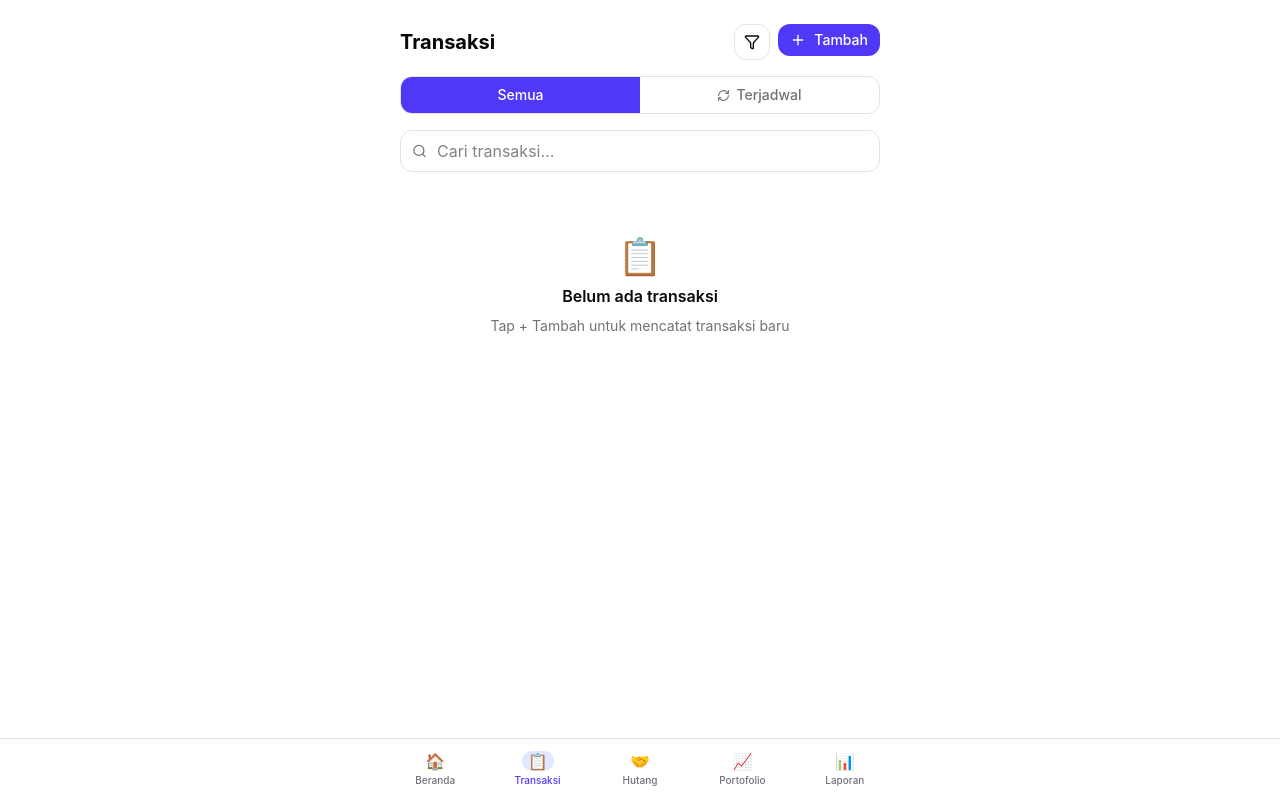
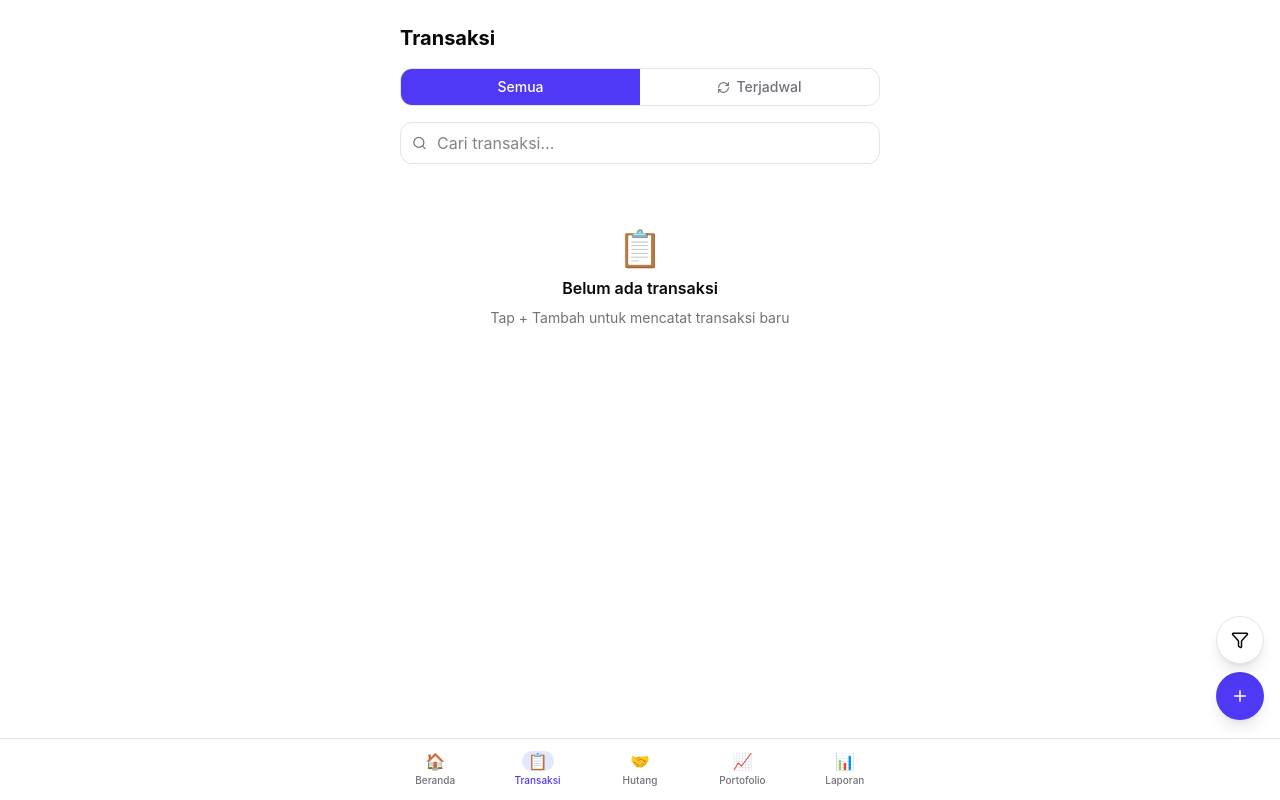
Before and after one commit to katzura1/Wallet-Manager, a React (Vite) app: page /transactions in a window 1280 px wide. Built offline with nearby package versions, Linux system fonts and the light colour scheme.

Commit message:
feat: add floating action button for adding debts and transactions

```diff
--- a/src/pages/Debts.tsx
+++ b/src/pages/Debts.tsx
@@ -4,6 +4,7 @@ import { getDebts, addDebt, updateDebt, deleteDebt, payDebt, getDebtPayments, up
 import { formatCurrency, formatDate, formatNumberWithSeparator, todayISO } from "@/lib/utils";
 import type { Debt, DebtPayment } from "@/types";
 import { useWalletStore, useSettingsStore } from "@/stores/walletStore";
+import { Plus } from "lucide-react";
 
 // ─── Debt Form Modal ──────────────────────────────────────────────────────────
 
@@ -411,7 +412,6 @@ export default function Debts() {
       {/* Header */}
       <div className="flex items-center justify-between">
         <h1 className="text-lg font-bold text-[hsl(var(--foreground))]">Hutang & Piutang</h1>
-        <Button size="sm" onClick={() => setAddOpen(true)}>+ Tambah</Button>
       </div>
 
       {/* Summary */}
@@ -494,6 +494,16 @@ export default function Debts() {
           onConfirm={handleDelete}
         />
       )}
+
+      <button
+        type="button"
+        onClick={() => setAddOpen(true)}
+        className="fixed bottom-20 right-4 z-40 w-12 h-12 rounded-full bg-indigo-600 text-white shadow-lg hover:bg-indigo-500 active:scale-95 transition"
+        aria-label="Tambah hutang atau piutang"
+        title="Tambah hutang/piutang"
+      >
+        <Plus size={18} className="mx-auto" />
+      </button>
     </div>
   );
 }
--- a/src/pages/Portfolio.tsx
+++ b/src/pages/Portfolio.tsx
@@ -6,7 +6,7 @@ import { getAssets, addAsset, updateAsset, deleteAsset, savePortfolioSnapshot, g
 import { syncAllPrices, searchCoins, anyPriceStale, type CoinSearchResult } from "@/services/priceSync";
 import { db } from "@/db/db";
 import { useSettingsStore } from "@/stores/walletStore";
-import { Eye, EyeOff, Clock } from "lucide-react";
+import { Eye, EyeOff, Clock, Plus } from "lucide-react";
 import type { Asset, AssetPrice, AssetType, PortfolioHistory } from "@/types";
 
 // ─── Constants ────────────────────────────────────────────────────────────────
@@ -1203,12 +1203,14 @@ export default function Portfolio() {
       />
 
       {/* Floating Add button */}
-      <button
-        onClick={() => setAddOpen(true)}
-        className="fixed bottom-25 right-4 z-40 flex items-center gap-2 rounded-full   bg-indigo-600 px-5 py-3 text-sm font-semibold text-white shadow-lg hover:bg-indigo-700 active:scale-95 transition-transform"
-      >
-        <span className="text-lg leading-none">+</span>
-      </button>
+      <div className="fixed bottom-20 right-4 z-100 flex flex-col items-end gap-2">
+        <button
+          onClick={() => setAddOpen(true)}
+          className="w-12 h-12 rounded-full bg-indigo-600 text-white shadow-lg hover:bg-indigo-500 active:scale-95 transition"
+        >
+          <Plus size={18} className="mx-auto" />
+        </button>
+      </div>
     </div>
   );
 }
--- a/src/pages/Transactions.tsx
+++ b/src/pages/Transactions.tsx
@@ -10,7 +10,7 @@ import { getRecurringTransactions, deleteRecurring, updateRecurring, getRecurrin
 import { db } from "@/db/db";
 import { formatCurrency, formatDate } from "@/lib/utils";
 import type { Transaction, RecurringTransaction, TransactionSplit } from "@/types";
-import { Plus, Search, Filter, Pencil, Trash2, RefreshCw, Pause, Play, SkipForward } from "lucide-react";
+import { Plus, Search, Filter, Pencil, Trash2, RefreshCw, Pause, Play, SkipForward, ChevronDown, ChevronUp } from "lucide-react";
 
 const INTERVAL_LABEL: Record<string, string> = {
   daily: "Harian", weekly: "Mingguan", monthly: "Bulanan", yearly: "Tahunan",
@@ -38,6 +38,7 @@ export default function Transactions() {
   const [pendingRecurringAction, setPendingRecurringAction] = useState<{ rec: RecurringTransaction; action: "toggle" | "run" | "skip" } | null>(null);
   const [splitMap, setSplitMap] = useState<Record<number, TransactionSplit[]>>({});
   const [expandedSplitId, setExpandedSplitId] = useState<number | null>(null);
+  const [expandedDates, setExpandedDates] = useState<Record<string, boolean>>({});
 
   useEffect(() => {
     setSearch(filter.search ?? "");
@@ -195,6 +196,14 @@ export default function Transactions() {
   }
   const sortedDates = Object.keys(groupedByDate).sort((a, b) => b.localeCompare(a));
 
+  function expandAllDays() {
+    setExpandedDates(Object.fromEntries(sortedDates.map((date) => [date, true])) as Record<string, boolean>);
+  }
+
+  function collapseAllDays() {
+    setExpandedDates(Object.fromEntries(sortedDates.map((date) => [date, false])) as Record<string, boolean>);
+  }
+
   function handleTabChange(tab: "all" | "recurring") {
     setActiveTab(tab);
     setSearchParams(tab === "all" ? {} : { tab });
@@ -232,24 +241,10 @@ export default function Transactions() {
   ].filter((item): item is { key: string; label: string; onRemove: () => void } => item !== null);
 
   return (
-    <div className="p-4 space-y-4">
+    <div className="p-4 pb-24 space-y-4">
       <div className="flex items-center justify-between pt-2">
         <h1 className="text-xl font-bold">Transaksi</h1>
-        <div className="flex gap-2">
-          {activeTab === "all" && (
-            <Button size="icon" variant="outline" onClick={() => setShowFilter(!showFilter)} className="relative">
-              <Filter size={16} />
-              {activeFilterChips.length > 0 && (
-                <span className="absolute -top-1 -right-1 min-w-4 h-4 px-1 rounded-full bg-indigo-600 text-white text-[10px] leading-4 font-bold">
-                  {activeFilterChips.length}
-                </span>
-              )}
-            </Button>
-          )}
-          <Button size="sm" onClick={() => activeTab === "recurring" ? setRecurringFormOpen(true) : setAddOpen(true)}>
-            <Plus size={16} /> Tambah
-          </Button>
-        </div>
+        <div />
       </div>
 
       {/* Tab toggle */}
@@ -376,20 +371,34 @@ export default function Transactions() {
           <EmptyState icon="📋" title="Belum ada transaksi" description="Tap + Tambah untuk mencatat transaksi baru" />
         ) : (
           <div className="space-y-4">
+            <div className="flex items-center justify-end gap-2">
+              <Button size="sm" variant="outline" onClick={expandAllDays}>Expand all</Button>
+              <Button size="sm" variant="outline" onClick={collapseAllDays}>Collapse all</Button>
+            </div>
             {sortedDates.map((date) => {
               const dayTxs = groupedByDate[date];
               const dayIncome = dayTxs.filter((t) => t.type === "income").reduce((s, t) => s + t.amount, 0);
               const dayExpense = dayTxs.filter((t) => t.type === "expense").reduce((s, t) => s + t.amount, 0);
+              const isDayExpanded = expandedDates[date] ?? true;
               return (
                 <div key={date}>
                   <div className="flex items-center justify-between mb-2">
-                    <p className="text-xs font-semibold text-[hsl(var(--muted-foreground))]">{formatDate(date, "EEEE, dd MMM")}</p>
+                    <button
+                      onClick={() => setExpandedDates((prev) => ({ ...prev, [date]: !isDayExpanded }))}
+                      className="inline-flex items-center gap-1 text-xs font-semibold text-[hsl(var(--muted-foreground))] hover:text-[hsl(var(--foreground))]"
+                    >
+                      {isDayExpanded ? <ChevronUp size={14} /> : <ChevronDown size={14} />}
+                      <span>{formatDate(date, "EEEE, dd MMM")}</span>
+                      <span className="text-[10px] opacity-75">({dayTxs.length})</span>
+                    </button>
                     <div className="flex gap-2 text-xs">
                       {dayIncome > 0 && <span className="text-emerald-500">+{formatCurrency(dayIncome, currency)}</span>}
                       {dayExpense > 0 && <span className="text-red-500">-{formatCurrency(dayExpense, currency)}</span>}
+                      {dayIncome > 0 || dayExpense > 0 ? (<span className="text-[hsl(var(--muted-foreground))]">= {formatCurrency(dayIncome - dayExpense, currency)}</span>) : null}
                     </div>
                   </div>
-                  <div className="space-y-2">
+                  {isDayExpanded && (
+                    <div className="space-y-2">
                     {dayTxs.map((tx) => {
                       const cat = getCategory(tx.categoryId);
                       const txSplits = splitMap[tx.id!] ?? [];
@@ -435,7 +444,8 @@ export default function Transactions() {
                         </div>
                       );
                     })}
-                  </div>
+                    </div>
+                  )}
                 </div>
               );
             })}
@@ -637,6 +647,39 @@ export default function Transactions() {
           <Button variant="destructive" className="flex-1" onClick={() => deleteRecurringId !== null && handleDeleteRecurring(deleteRecurringId)}>Hapus</Button>
         </div>
       </Modal>
+
+      <div className="fixed bottom-20 right-4 z-40 flex flex-col items-end gap-2">
+        {activeTab === "all" && (
+          <button
+            type="button"
+            onClick={() => setShowFilter((v) => !v)}
+            className={`relative w-12 h-12 rounded-full border shadow-lg active:scale-95 transition ${
+              showFilter
+                ? "bg-indigo-600 border-indigo-600 text-white"
+                : "bg-[hsl(var(--card))] border-[hsl(var(--border))] text-[hsl(var(--foreground))]"
+            }`}
+            aria-label="Buka filter transaksi"
+            title="Filter"
+          >
+            <Filter size={18} className="mx-auto" />
+            {activeFilterChips.length > 0 && (
+              <span className="absolute -top-1 -right-1 min-w-4 h-4 px-1 rounded-full bg-indigo-600 text-white text-[10px] leading-4 font-bold border border-white dark:border-[hsl(var(--card))]">
+                {activeFilterChips.length}
+              </span>
+            )}
+          </button>
+        )}
+
+        <button
+          type="button"
+          onClick={() => activeTab === "recurring" ? setRecurringFormOpen(true) : setAddOpen(true)}
+          className="w-12 h-12 rounded-full bg-indigo-600 text-white shadow-lg hover:bg-indigo-500 active:scale-95 transition"
+          aria-label={activeTab === "recurring" ? "Tambah transaksi terjadwal" : "Tambah transaksi"}
+          title={activeTab === "recurring" ? "Tambah jadwal" : "Tambah transaksi"}
+        >
+          <Plus size={18} className="mx-auto" />
+        </button>
+      </div>
     </div>
   );
 }
```
